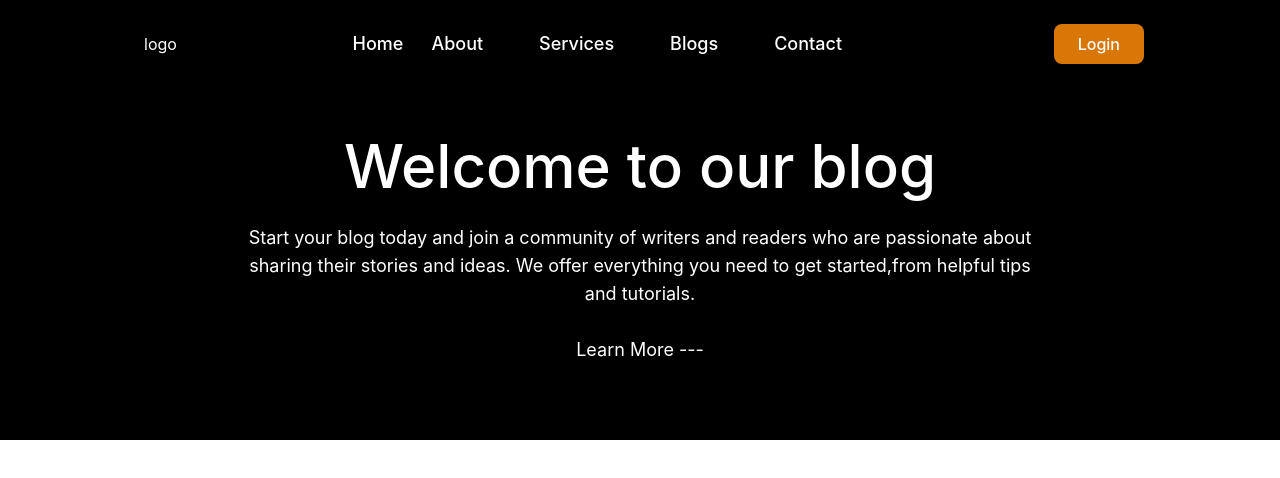
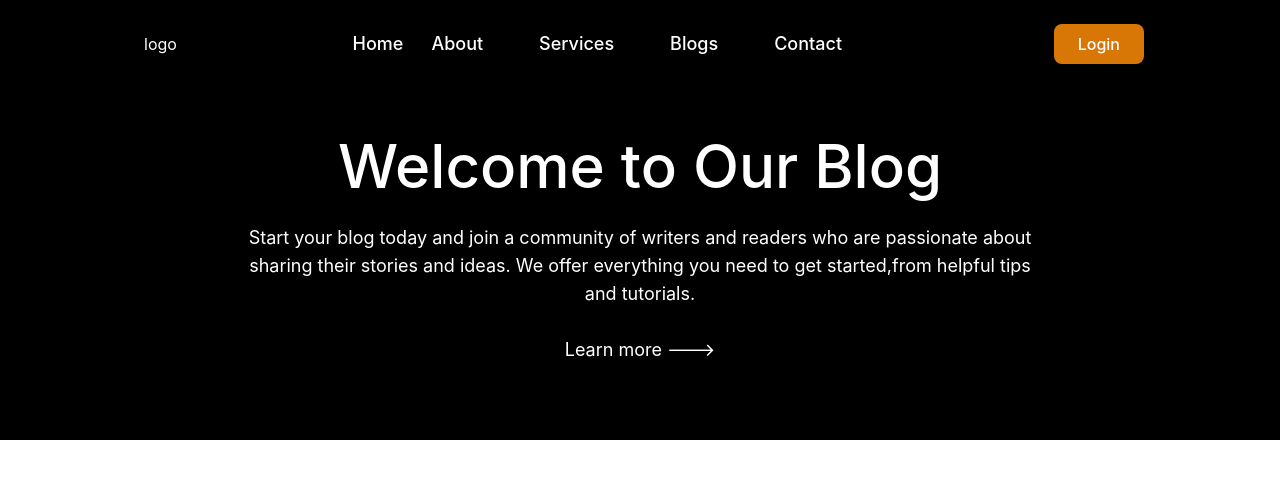
Before and after one commit to Khush0601/blogging-application-client, a React (Create React App) app: page /home in a window 1280 px wide. Shown: the top 478 px of the page. Built offline with nearby package versions, Linux system fonts and the light colour scheme; no server answers; sample sign-in values are in the browser's storage.

Commit message:
appheader props passed

```diff
--- a/src/Component/appHeader/AppHeader.js
+++ b/src/Component/appHeader/AppHeader.js
@@ -1,6 +1,6 @@
 import React from 'react';
 
-const AppHeader = () => {
+const AppHeader = ({headerTitle,headerDesc,learnmore}) => {
   return (
     <div className="w-screen bg-black h-[440px] md:px-28 flex flex-col  items-center">
      <div className="text-white flex  mt-4 w-full items-center justify-between py-2  sm:px-6 ">
@@ -22,12 +22,13 @@ const AppHeader = () => {
 
 
       <div className="text-white px-32 my-16 flex flex-col  items-center  ">
-        <div className='text-6xl font-medium'>Welcome to our blog</div>
+        <div className='text-6xl font-medium'>{headerTitle}</div>
         <div className='text-center my-7 text-lg font-base'>
-        Start your blog today and join a community of writers and readers who are passionate about sharing their stories and ideas.
-        We offer everything you need to get started,from helpful tips and tutorials.
+        {/* Start your blog today and join a community of writers and readers who are passionate about sharing their stories and ideas.
+        We offer everything you need to get started,from helpful tips and tutorials. */}
+        {headerDesc}
          </div>
-         <div className='text-center  text-lg font-base' >Learn More ---</div>
+         <div className='text-center  text-lg font-base' >{learnmore}</div>
       </div>
     </div>
   );
--- a/src/Pages/Home/Home.js
+++ b/src/Pages/Home/Home.js
@@ -4,7 +4,11 @@ import AppHeader from '../../Component/appHeader/AppHeader'
 const Home = () => {
   return (
     <div>
-    <AppHeader/>
+    <AppHeader headerTitle={'Welcome to Our Blog'}
+      headerDesc={`Start your blog today and join a community of writers and readers who are passionate about sharing their stories and ideas.
+        We offer everything you need to get started,from helpful tips and tutorials.`}
+        learnmore={'Learn more --->'}
+    />
     </div>
   )
 }
```
